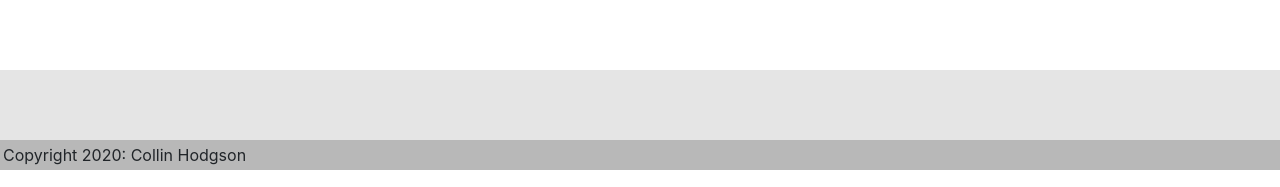
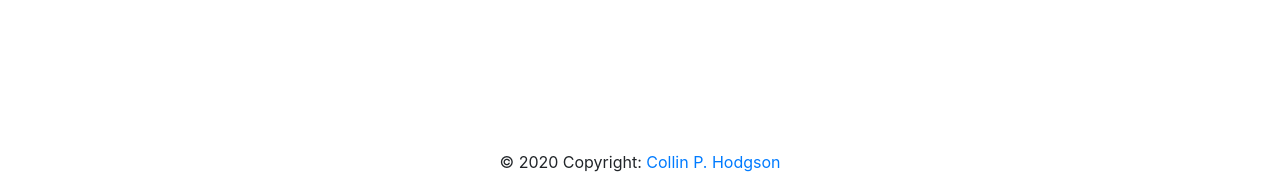
Before and after one commit to Collin-Hodgson/React-Portfolio, a React (Create React App) app: page / in a window 1280 px wide. Shown: the part 849-1036 px from the top of the page. Built offline with nearby package versions, Linux system fonts and the light colour scheme.

Commit message:
Installed mdbootsrap dependencies and rebuilt footer using mdbootstrap

```diff
--- a/package.json
+++ b/package.json
@@ -10,6 +10,7 @@
     "axios": "^0.20.0",
     "bootstrap": "^4.5.3",
     "gh-pages": "^3.1.0",
+    "mdbootstrap": "^4.19.1",
     "react": "^16.13.1",
     "react-bootstrap": "^1.3.0",
     "react-dom": "^16.13.1",
--- a/src/components/Footer/index.js
+++ b/src/components/Footer/index.js
@@ -3,8 +3,35 @@ import "./style.css";
 
 function Footer() {
   return (
-    <footer className="footer">
-      <span>Copyright 2020: Collin Hodgson</span>
+    <footer class="page-footer font-small special-color-dark pt-4">
+      <div class="container">
+        <ul class="list-unstyled list-inline text-center">
+          <li class="list-inline-item">
+            <a
+              class="btn-floating btn-fb mx-1"
+              href="https://github.com/Collin-Hodgson"
+            >
+              <i class="fab fa-github"> </i>
+            </a>
+          </li>
+          <li class="list-inline-item">
+            <a
+              class="btn-floating btn-li mx-1"
+              href="https://www.linkedin.com/in/collinhodgson/"
+            >
+              <i class="fab fa-linkedin-in"> </i>
+            </a>
+          </li>
+        </ul>
+      </div>
+
+      <div class="footer-copyright text-center py-3">
+        © 2020 Copyright:
+        <a href="https://www.linkedin.com/in/collinhodgson/">
+          {" "}
+          Collin P. Hodgson
+        </a>
+      </div>
     </footer>
   );
 }
```
Also changed, not shown: 1 other file (tests, documents, lock files or other folders).
